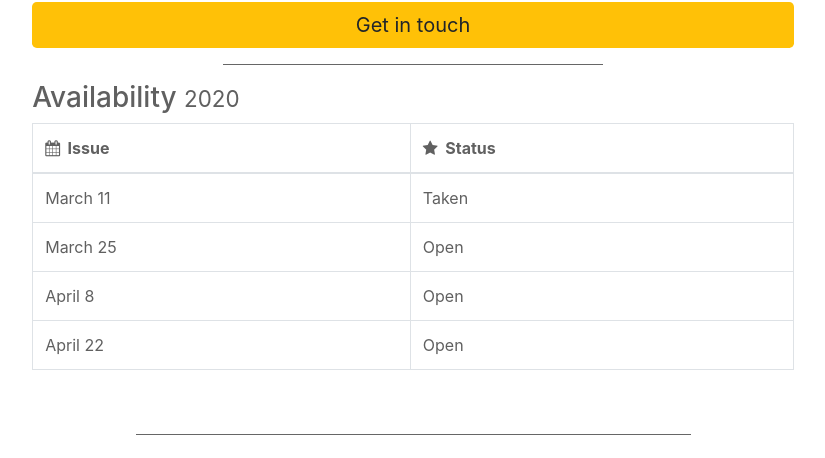
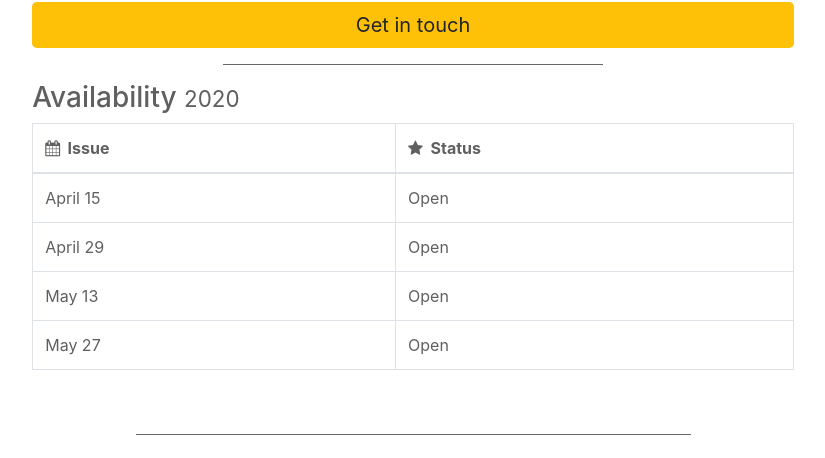
Before and after one commit to SwiftWeekly/swiftweekly.github.io, a Jekyll site: the page built from sponsorship.md, in a window 1280 px wide. Shown: the part 1533-1991 px from the top of the page, without its empty margins (227-1052 px from the left). Built offline with Jekyll 4.4.1, drawn with Linux system fonts in a browser that asks for light colours.

Commit message:
Update sponsorship.md

```diff
--- a/sponsorship.md
+++ b/sponsorship.md
@@ -60,10 +60,10 @@ Sponsored Links should be relevant to the Swift programming community. To sponso
 <div class="table-responsive" markdown="1">
 | <i class="fa fa-calendar" aria-hidden="true"></i>&nbsp; Issue | <i class="fa fa-star" aria-hidden="true"></i>&nbsp; Status |
 |:-|:-|
-| March 11   | Taken |
-| March 25   | Open |
-| April 8   | Open |
-| April 22   | Open |
+| April 15   | Open |
+| April 29   | Open |
+| May 13   | Open |
+| May 27   | Open |
 {: class="table table-bordered"}
 </div>
 
```
